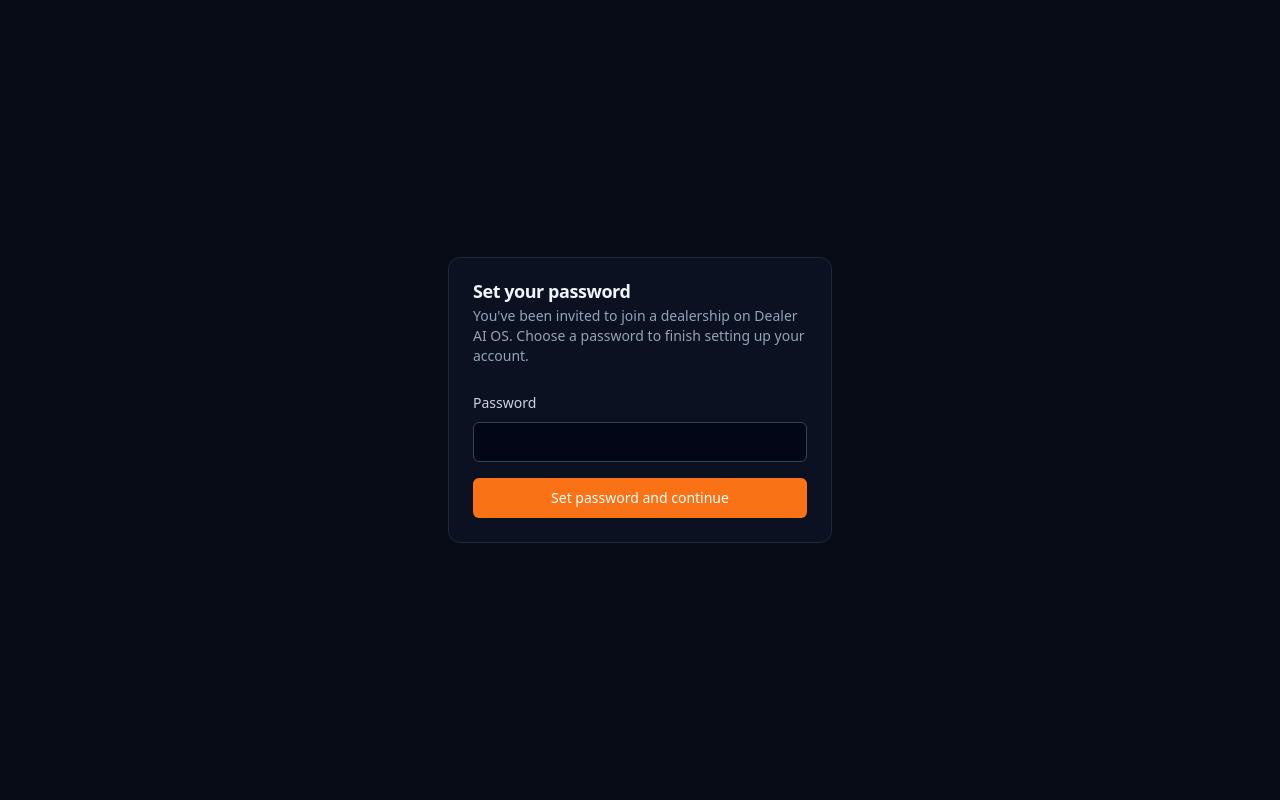
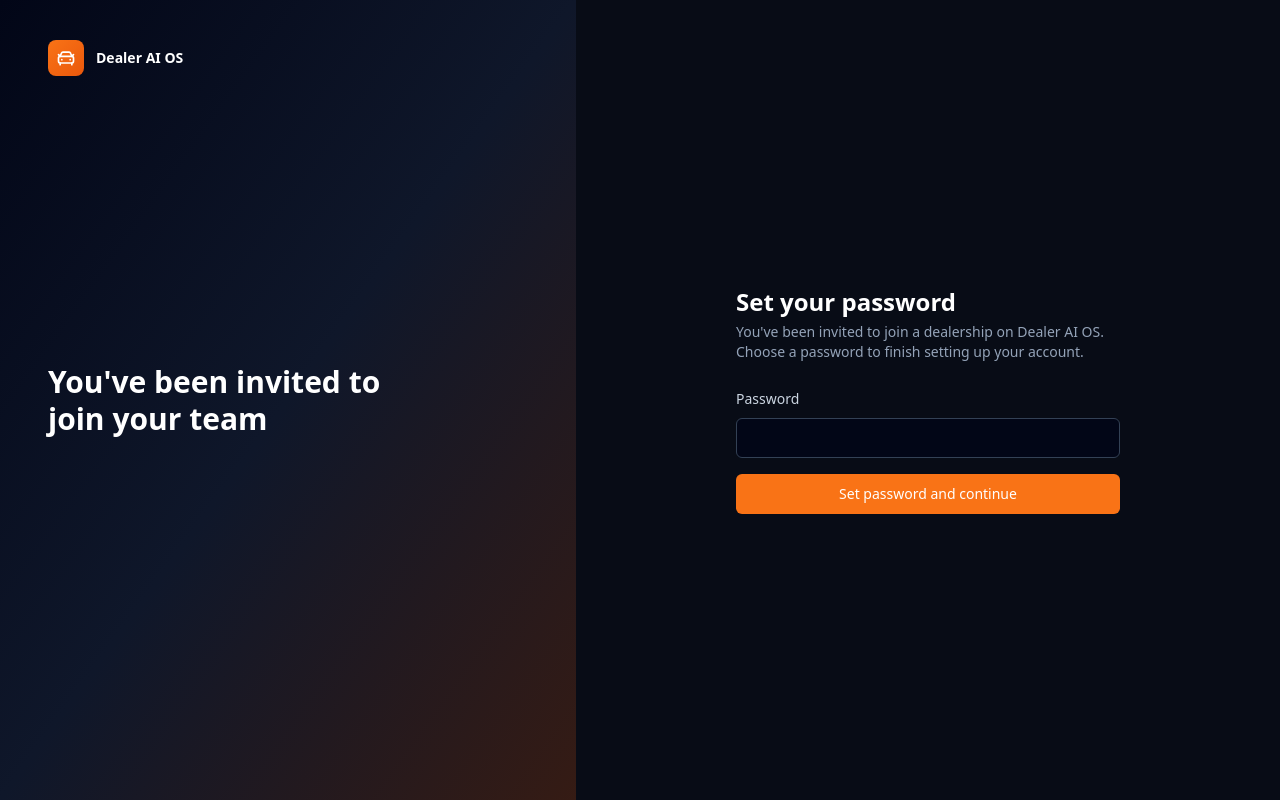
Before and after one commit to prolayp7/dealeraios, a Next.js app: page /auth/accept-invite in a window 1280 px wide. Built offline with nearby package versions, Linux system fonts and the light colour scheme.

Commit message:
Apply AuthLayout to the accept-invite page

```diff
--- a/src/app/auth/accept-invite/page.tsx
+++ b/src/app/auth/accept-invite/page.tsx
@@ -3,16 +3,10 @@
 import { useState, type FormEvent } from "react";
 import { useRouter } from "next/navigation";
 import { createBrowserClient } from "@/lib/supabase/client";
+import { AuthLayout } from "@/components/auth-layout";
 import { Button } from "@/components/ui/button";
 import { Input } from "@/components/ui/input";
 import { Label } from "@/components/ui/label";
-import {
-  Card,
-  CardContent,
-  CardDescription,
-  CardHeader,
-  CardTitle,
-} from "@/components/ui/card";
 
 export default function AcceptInvitePage() {
   const router = useRouter();
@@ -40,16 +34,15 @@
   }
 
   return (
-    <div className="flex min-h-screen items-center justify-center px-4">
-      <Card className="w-full max-w-sm">
-        <CardHeader>
-          <CardTitle>Set your password</CardTitle>
-          <CardDescription>
+    <AuthLayout headline="You've been invited to join your team">
+      <div className="w-full max-w-sm">
+        <div className="mb-6">
+          <h2 className="text-2xl font-bold text-white">Set your password</h2>
+          <p className="mt-1 text-sm text-slate-400">
             You&apos;ve been invited to join a dealership on Dealer AI OS. Choose a
             password to finish setting up your account.
-          </CardDescription>
-        </CardHeader>
-        <CardContent>
+          </p>
+        </div>
         <form onSubmit={handleSubmit} className="space-y-4">
           <div className="space-y-2">
             <Label htmlFor="password">Password</Label>
@@ -68,8 +61,7 @@
             {loading ? "Saving..." : "Set password and continue"}
           </Button>
         </form>
-        </CardContent>
-      </Card>
       </div>
+    </AuthLayout>
   );
 }
```
Lines whose indentation alone changed are shown as unchanged.
